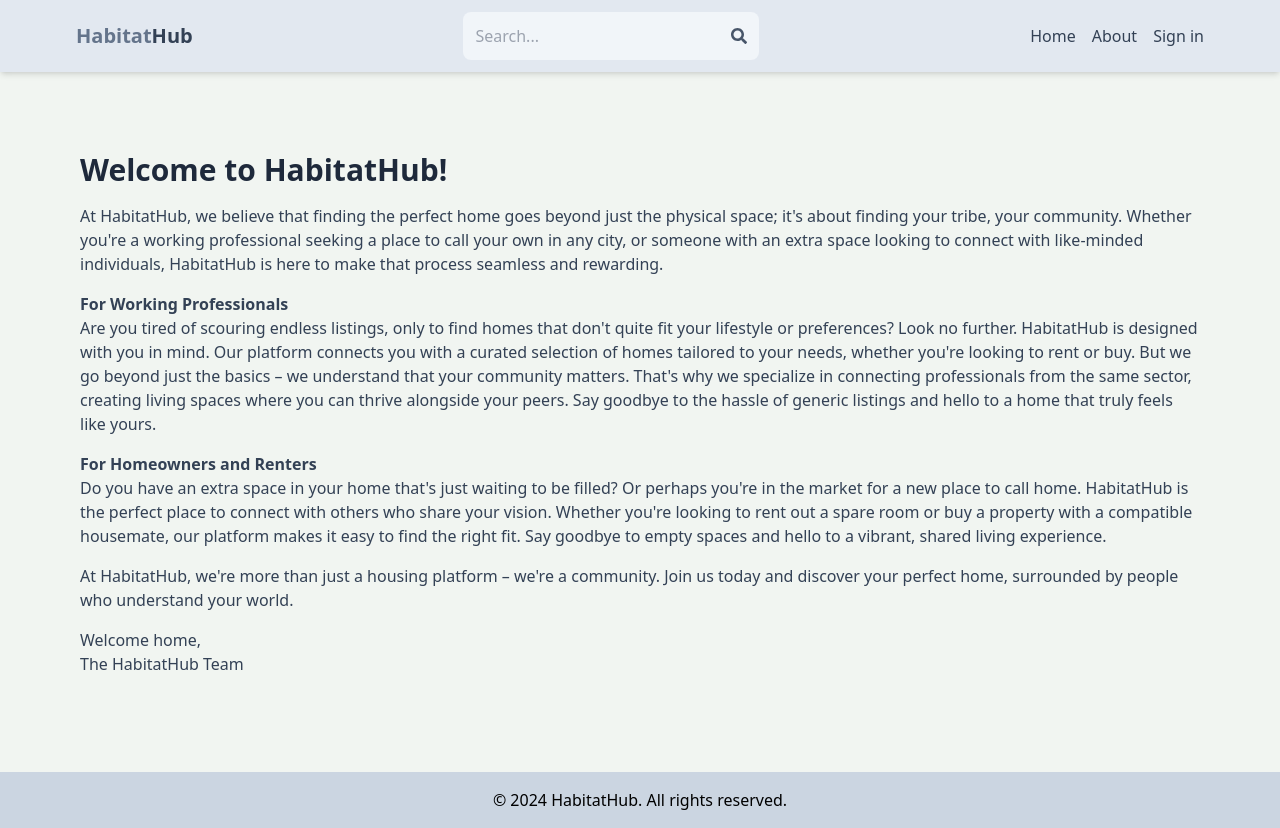
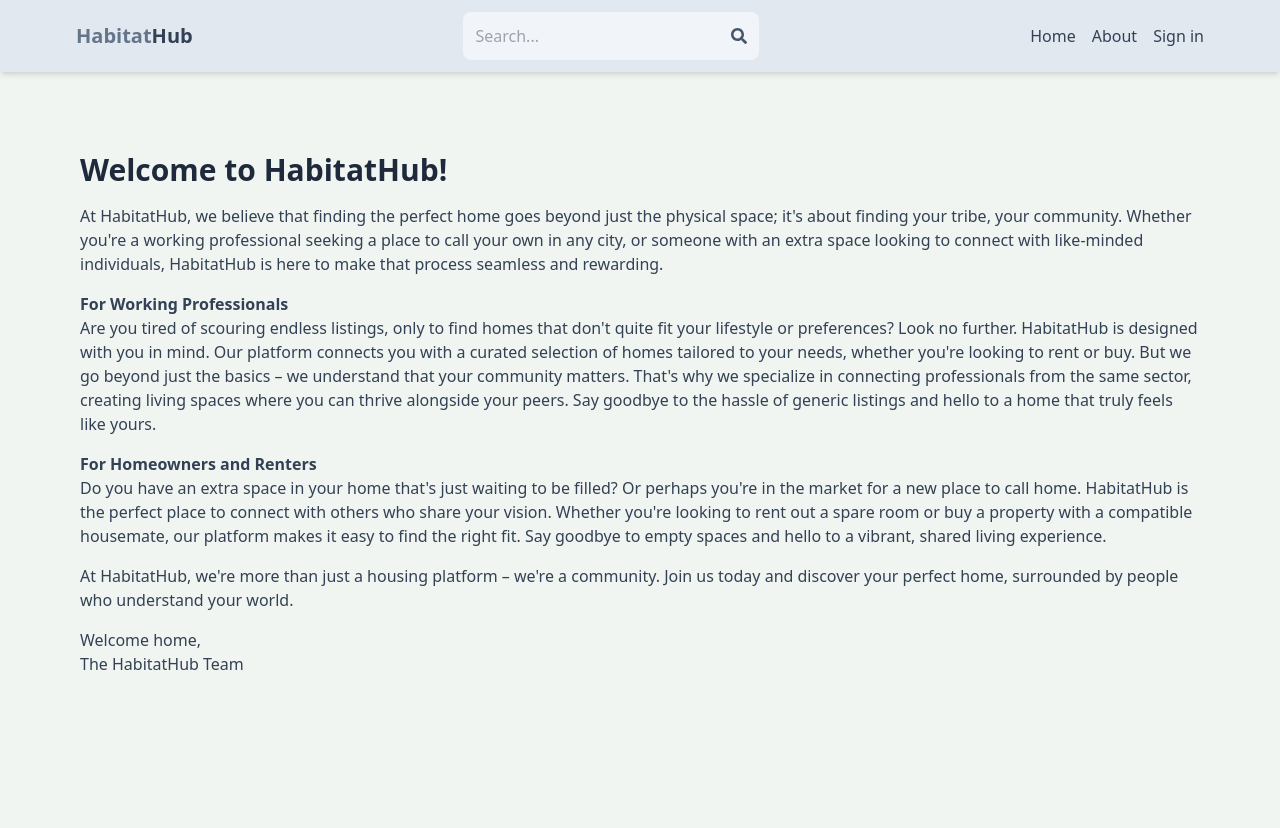
Before and after one commit to ankitgala11/HabitatHub, a React (Vite) app in the folder client/: page /about in a window 1280 px wide. After the commit the page ends 800 px from the top, so only its background shows below. Built offline with nearby package versions, Linux system fonts and the light colour scheme; no server answers.

Commit message:
removed footer

```diff
--- a/client/src/App.jsx
+++ b/client/src/App.jsx
@@ -10,7 +10,6 @@ import CreateListing from "./pages/CreateListing";
 import UpdateListing from "./pages/UpdateListing";
 import PrivateRoute from "./components/PrivateRoute";
 import Search from "./pages/Search";
-import Footer from "./components/Footer";
 
 export default function App() {
 	return (
@@ -33,7 +32,6 @@ export default function App() {
 					/>
 				</Route>
 			</Routes>
-			<Footer />
 		</BrowserRouter>
 	);
 }
--- a/client/src/components/Footer.jsx
+++ /dev/null
@@ -1,11 +0,0 @@
-import React from "react";
-
-export default function Footer() {
-	return (
-		<footer className="bg-slate-300 py-4 flex justify-center items-center mt-auto">
-			<p className="text-black-300">
-				© 2024 HabitatHub. All rights reserved.
-			</p>
-		</footer>
-	);
-}
```
